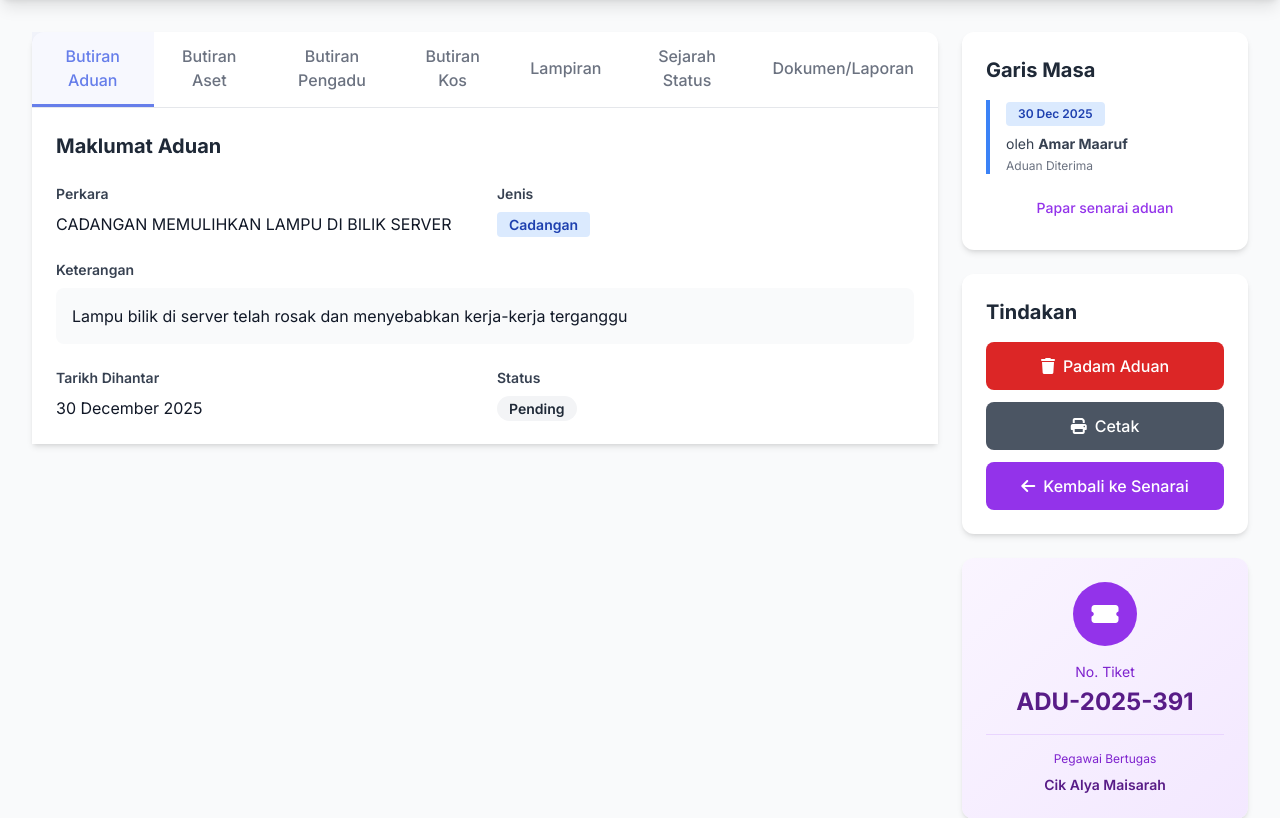
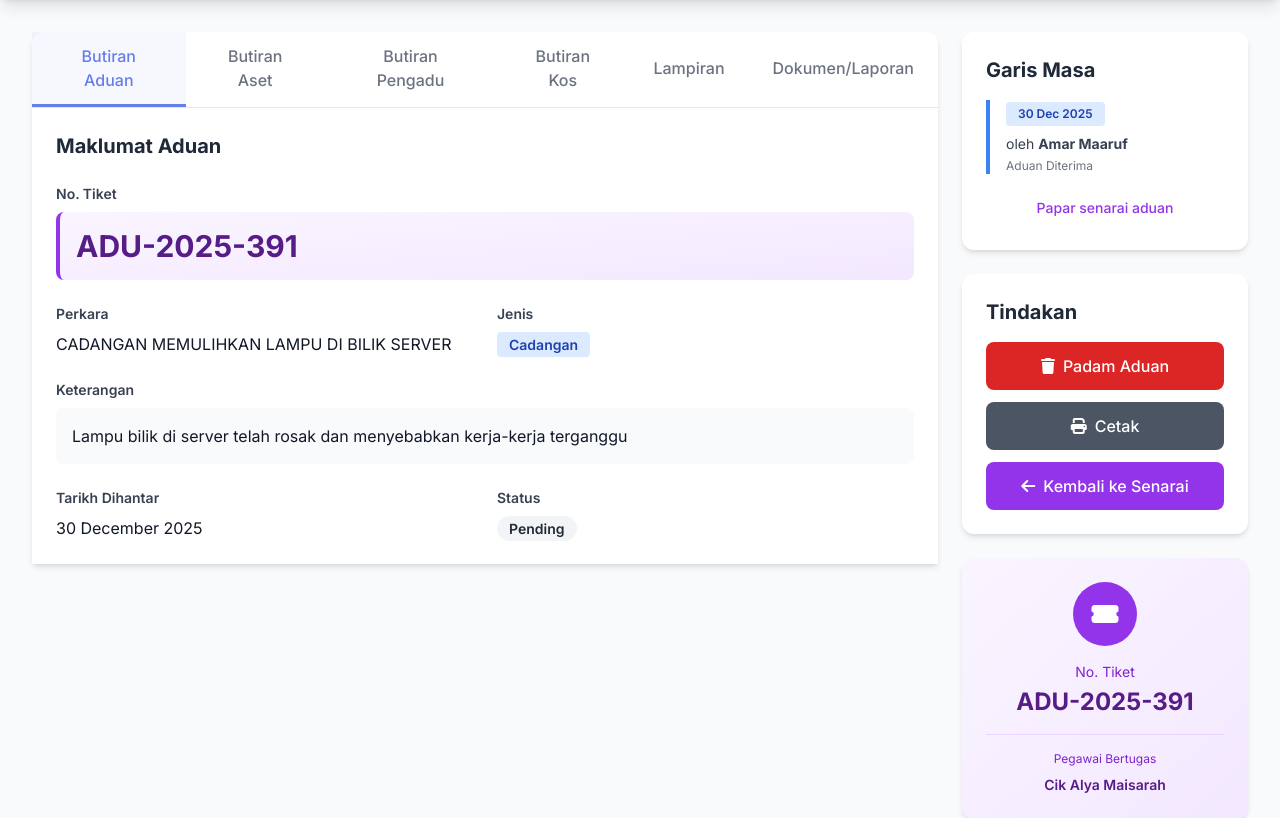
Before and after one commit to alyazone/helpdesk, a PHP site: page /helpdesk/admin/view_complaint.php?id=17 in a window 1280 px wide. Shown: the part 64-882 px from the top of the page. Run offline with PHP 8.4, Linux system fonts and the light colour scheme; a user stored in the database is signed in; data comes from the database, SQL or seed files in the repository; some libraries are stand-ins or nearby versions.

Commit message:
Remove status history section and display ticket number in complaint details

```diff
--- a/admin/view_complaint.php
+++ b/admin/view_complaint.php
@@ -160,9 +160,6 @@ $user = getUser();
                         <button class="tab-button" onclick="switchTab(event, 'tab-lampiran')">
                             Lampiran
                         </button>
-                        <button class="tab-button" onclick="switchTab(event, 'tab-sejarah')">
-                            Sejarah Status
-                        </button>
                         <button class="tab-button" onclick="switchTab(event, 'tab-dokumen')">
                             Dokumen/Laporan
                         </button>
@@ -175,6 +172,13 @@ $user = getUser();
                             <h3 class="text-xl font-bold text-gray-800 mb-6">Maklumat Aduan</h3>
 
                             <div class="grid grid-cols-1 md:grid-cols-2 gap-6">
+                                <div class="md:col-span-2">
+                                    <label class="block text-sm font-semibold text-gray-700 mb-2">No. Tiket</label>
+                                    <div class="p-4 bg-gradient-to-br from-purple-50 to-purple-100 rounded-lg border-l-4 border-purple-600">
+                                        <p class="text-3xl font-bold text-purple-900"><?php echo htmlspecialchars($complaint['ticket_number']); ?></p>
+                                    </div>
+                                </div>
+
                                 <div>
                                     <label class="block text-sm font-semibold text-gray-700 mb-2">Perkara</label>
                                     <p class="text-gray-900"><?php echo htmlspecialchars($complaint['perkara']); ?></p>
@@ -443,42 +447,6 @@ $user = getUser();
                             <div class="text-center py-8 text-gray-500">
                                 <i class="fas fa-paperclip text-4xl mb-2"></i>
                                 <p>Tiada lampiran untuk aduan ini</p>
-                            </div>
-                            <?php endif; ?>
-                        </div>
-
-                        <!-- Sejarah Status -->
-                        <div id="tab-sejarah" class="tab-content">
-                            <h3 class="text-xl font-bold text-gray-800 mb-6">Sejarah Status</h3>
-
-                            <?php if (!empty($status_history)): ?>
-                            <div class="space-y-4">
-                                <?php foreach ($status_history as $history): ?>
-                                <div class="flex gap-4 p-4 bg-gray-50 rounded-lg">
-                                    <div class="flex-shrink-0">
-                                        <div class="w-10 h-10 bg-purple-100 rounded-full flex items-center justify-center">
-                                            <i class="fas fa-history text-purple-600"></i>
-                                        </div>
-                                    </div>
-                                    <div class="flex-1">
-                                        <p class="font-semibold text-gray-800"><?php echo ucfirst(str_replace('_', ' ', $history['status'])); ?></p>
-                                        <?php if (!empty($history['keterangan'])): ?>
-                                        <p class="text-gray-700 text-sm mt-1"><?php echo htmlspecialchars($history['keterangan']); ?></p>
-                                        <?php endif; ?>
-                                        <p class="text-xs text-gray-500 mt-1">
-                                            <?php echo date('d F Y, H:i', strtotime($history['created_at'])); ?>
-                                            <?php if (!empty($history['changed_by_name'])): ?>
-                                                oleh <?php echo htmlspecialchars($history['changed_by_name']); ?>
-                                            <?php endif; ?>
-                                        </p>
-                                    </div>
-                                </div>
-                                <?php endforeach; ?>
-                            </div>
-                            <?php else: ?>
-                            <div class="text-center py-8 text-gray-500">
-                                <i class="fas fa-clock text-4xl mb-2"></i>
-                                <p>Tiada sejarah status</p>
                             </div>
                             <?php endif; ?>
                         </div>
```
